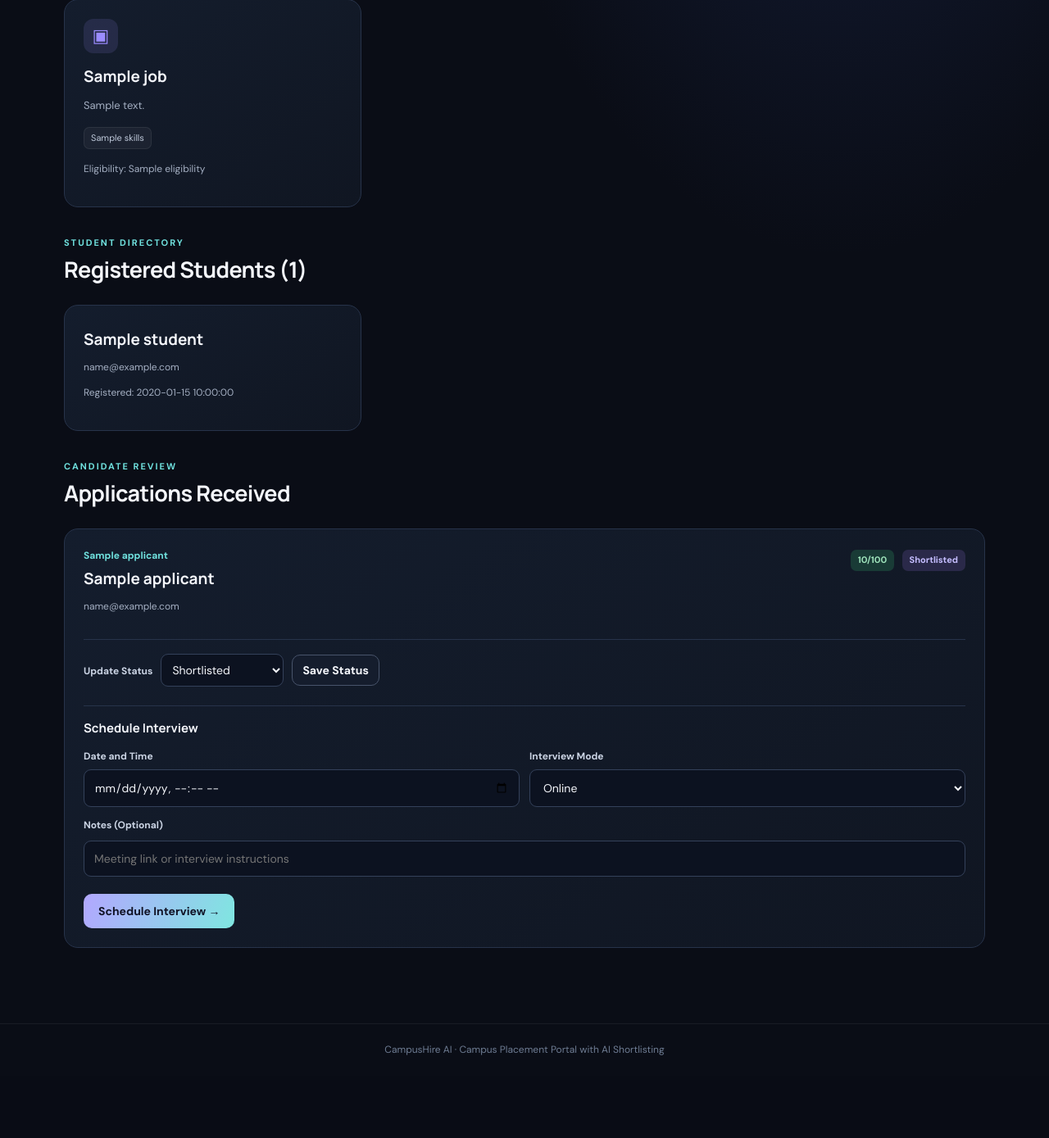
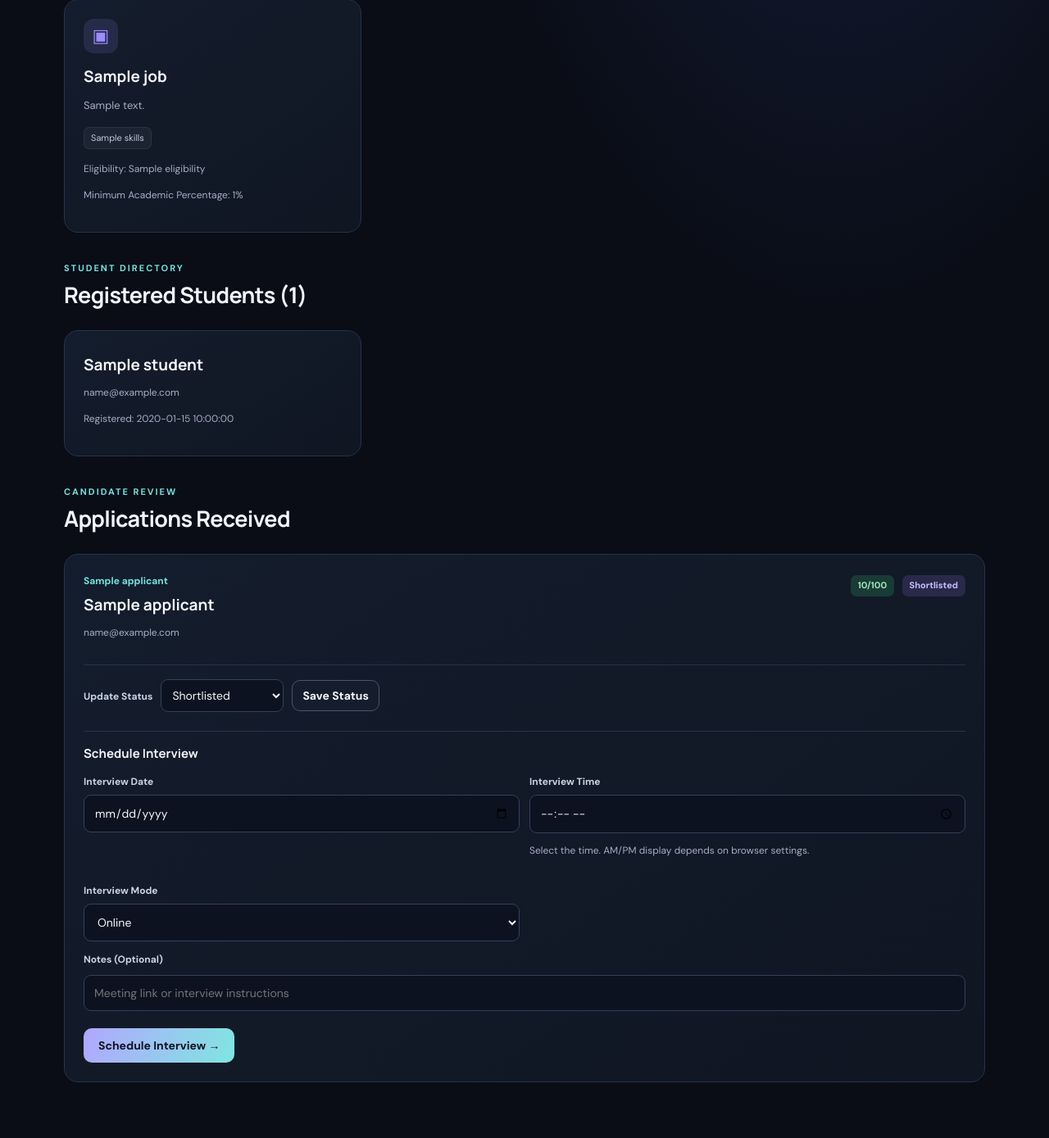
Before and after one commit to visheharshu/CampusPlacementPortal, a Flask app: template templates/company_dashboard.html in a window 1280 px wide. Shown: the part 671-2060 px from the top of the page at 82% size. Before the commit the page ends 1959 px from the top, so only its background shows below. Run offline with Flask 3, Linux system fonts and the light colour scheme; the template is opened without the code that fills it: most values are stand-ins (such as "Sample title", 1, 10 or a date in 2020).

Commit message:
Update company_dashboard.html

```diff
--- a/templates/company_dashboard.html
+++ b/templates/company_dashboard.html
@@ -4,6 +4,7 @@
 
 {% block content %}
 
+<!-- Company Header -->
 <div class="pagehead">
     <div class="eyebrow">COMPANY WORKSPACE</div>
 
@@ -76,6 +77,11 @@
         <p class="muted small">
             Eligibility: {{ job.eligibility or 'Not specified' }}
         </p>
+
+        <p class="muted small">
+            Minimum Academic Percentage:
+            {{ job.min_percentage }}%
+        </p>
     </article>
 
     {% else %}
@@ -98,23 +104,31 @@
 </section>
 
 <div class="cards">
+
     {% for student in students %}
+
     <article class="jobcard">
         <h3>{{ student.name }}</h3>
+
         <p class="muted small">{{ student.email }}</p>
+
         <p class="muted small">
             Registered: {{ student.created_at }}
         </p>
     </article>
+
     {% else %}
+
     <div class="empty">
         <h3>No Students Registered Yet</h3>
         <p>Student accounts will appear here after registration.</p>
     </div>
+
     {% endfor %}
+
 </div>
 
-<!-- Applications -->
+<!-- Applications Received -->
 <section class="sectiontitle">
     <div>
         <div class="eyebrow">CANDIDATE REVIEW</div>
@@ -182,18 +196,32 @@
         action="{{ url_for('schedule_interview', application_id=a.id) }}"
         class="form interviewform"
     >
+
         <h4>Schedule Interview</h4>
 
         <div class="fields">
 
             <div>
-                <label>Date and Time</label>
+                <label>Interview Date</label>
 
                 <input
-                    type="datetime-local"
-                    name="interview_date"
+                    type="date"
+                    name="interview_day"
                     required
                 >
+            </div>
+
+            <div>
+                <label>Interview Time</label>
+
+                <input
+                    type="time"
+                    name="interview_time"
+                    required
+                >
+                <p class="muted small">
+                    Select the time. AM/PM display depends on browser settings.
+                </p>
             </div>
 
             <div>
```
